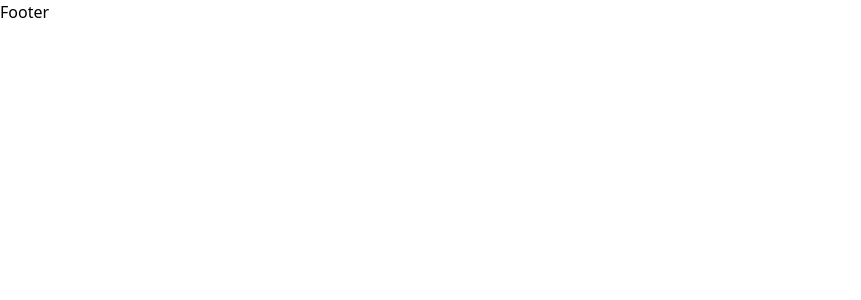
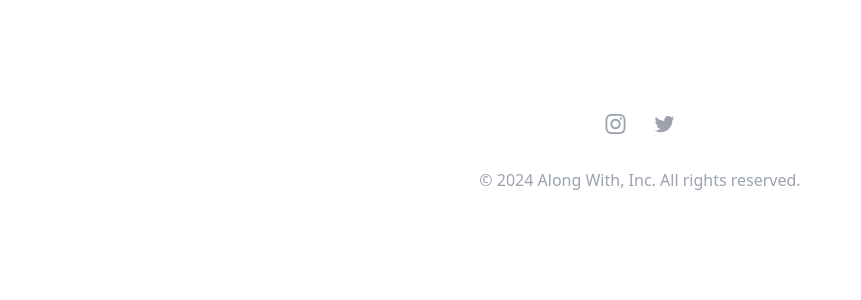
Before and after one commit to karuirujackson/API-Data-Fetching, a Next.js app: page / in a window 1280 px wide. Shown: the top 300 px of the page, without its empty margins (0-861 px from the left). Built offline with nearby package versions, Linux system fonts and the light colour scheme.

Commit message:
Added Socials to the Footer

```diff
--- a/src/app/Footer/Footer.tsx
+++ b/src/app/Footer/Footer.tsx
@@ -1,8 +1,19 @@
-import React from 'react'
+import React from 'react';
+import Image from 'next/image';
+import XLogo from '../assets/X.svg';
+import Instagram from '../assets/Instagram.svg';
 
 function Footer() {
   return (
-    <div>Footer</div>
+    <section className='relative top-28'>
+        <footer className="flex flex-col items-center justify-center px-4 gap-8">
+            <div className="flex gap-6">
+                <Image src={Instagram} alt='Instagram-Logo' />
+                <Image src={XLogo} alt='X-Logo' />
+            </div>
+            <span className=" flex items-center justify-center leading-6 font-normal text-[#9CA3AF] text-base">© 2024 Along With, Inc. All rights reserved.</span>
+        </footer>
+    </section>
   )
 }
 
```
Also changed, not shown: src/app/assets/Instagram.svg (added), src/app/assets/X.svg (added).
